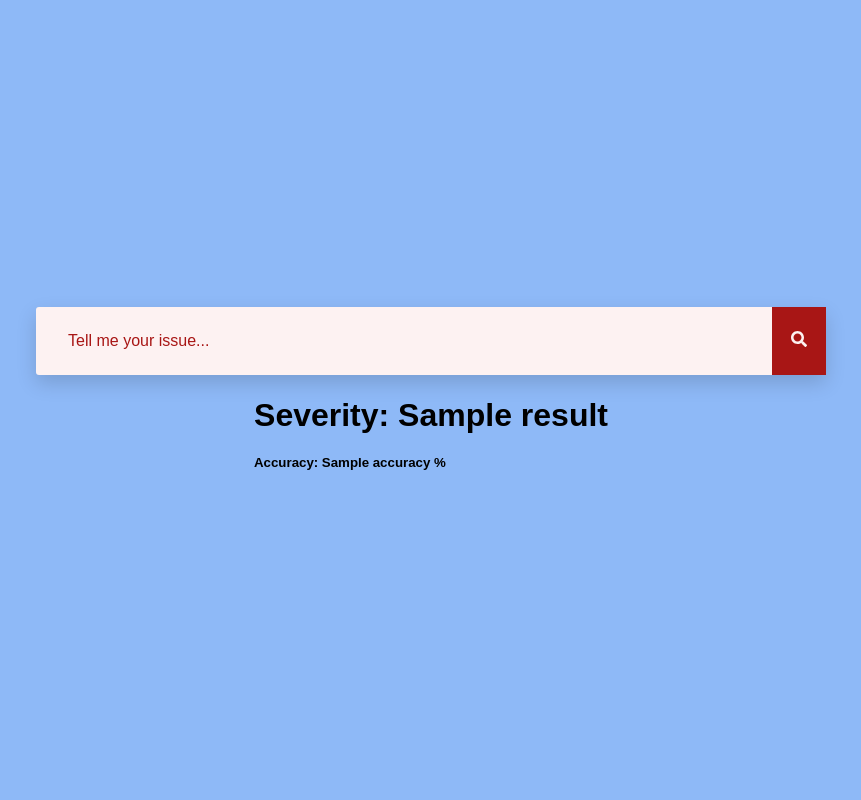
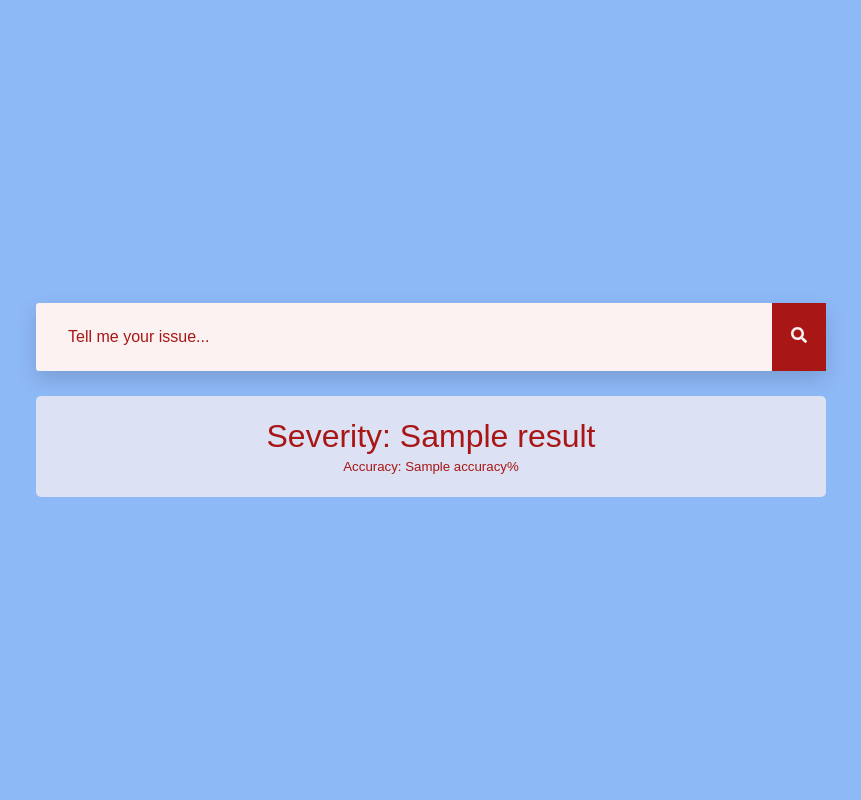
Before and after one commit to mateusragazzi/Issue-Severity, a Flask app: template templates/search/index.jinja2 in a window 1280 px wide. Shown: the whole page, without its empty margins (209-1070 px from the left). Run offline with Flask 2, Linux system fonts and the light colour scheme; the template is opened without the code that fills it: values that come from a table or form of the project are taken from there, most other values are stand-ins (such as "Sample title", 1, 10 or a date in 2020); parts of the project's set-up code (start-up, migrations or seed data) failed here and were passed over; some libraries are stand-ins or nearby versions.

Commit message:
Ajustando css da resposta

```diff
--- a/static/styles.css
+++ b/static/styles.css
@@ -57,6 +57,11 @@ button:-moz-focusring,[type=button]:-moz-focusring,[type=reset]:-moz-focusring,[
 
 * {
   box-sizing: border-box
+}
+
+h1 {
+  font-size: 2em;
+  margin: 0.67em 0;
 }
 
 .s003 {
@@ -208,3 +213,23 @@ button:-moz-focusring,[type=button]:-moz-focusring,[type=reset]:-moz-focusring,[
       width: 100%
   }
 }
+
+.result {
+  margin-top: 25px;
+  text-align: center;
+  color: var(--primaryColor);
+  background: #fdf2f2b5;
+  width: 100%;
+  max-width: 790px;
+  border-radius: 5px;
+}
+
+.result h1 {
+  margin-bottom: 0;
+  font-weight: lighter;
+}
+
+.result h5 {
+  margin-top: 5px;
+  font-weight: lighter;
+}
--- a/templates/search/index.jinja2
+++ b/templates/search/index.jinja2
@@ -25,11 +25,11 @@
     </form>
   </div>
 
-  <div>
-      {% if result %}
-        <h1>Severity: {{ result.result }}</h1>
-        <h5>Accuracy: {{ result.accuracy }} %</h5>
-      {% endif %}
-  </div>
+  {% if result %}
+    <div class="result">
+      <h1>Severity: {{ result.result }}</h1>
+      <h5>Accuracy: {{ result.accuracy }}%</h5>
+    </div>
+  {% endif %}
 
 {% endblock %}
```
